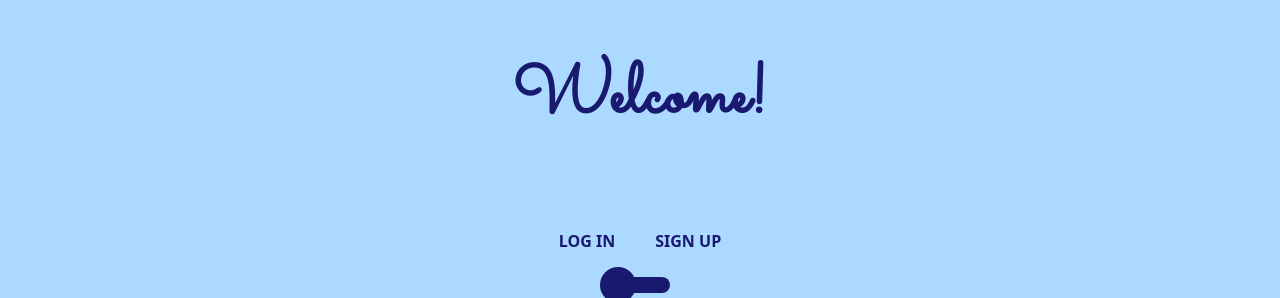
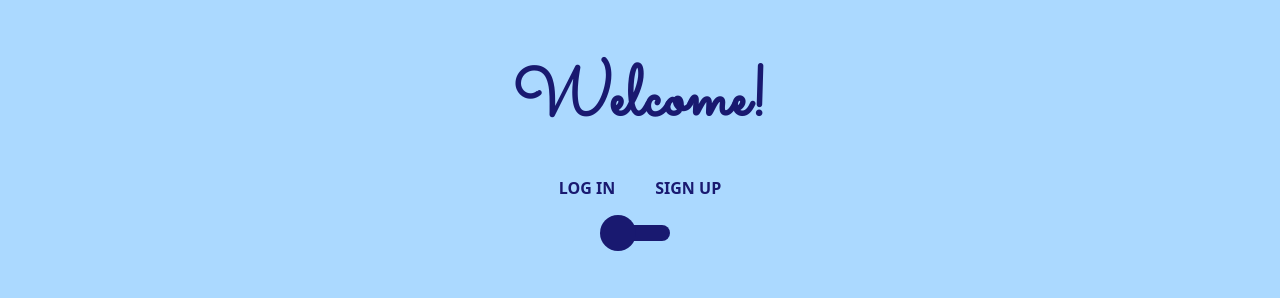
Before and after one commit to terrillhilliard/login, a plain HTML site: page index.html in a window 1280 px wide. Shown: the top 298 px of the page. Drawn offline with nearby package versions, Linux system fonts and the light colour scheme; grey boxes are pictures that could not be loaded.

Commit message:
Update styles.css

```diff
--- a/styles.css
+++ b/styles.css
@@ -300,6 +300,6 @@ h6 span{
 	  color: MidnightBlue;
 	  font-size: 70px;
 	  font-family: 'Sacramento', cursive;
-		padding-bottom: 7.5%;
+		padding-bottom: 2.5%;
 		font-weight: bold;
 }
```
